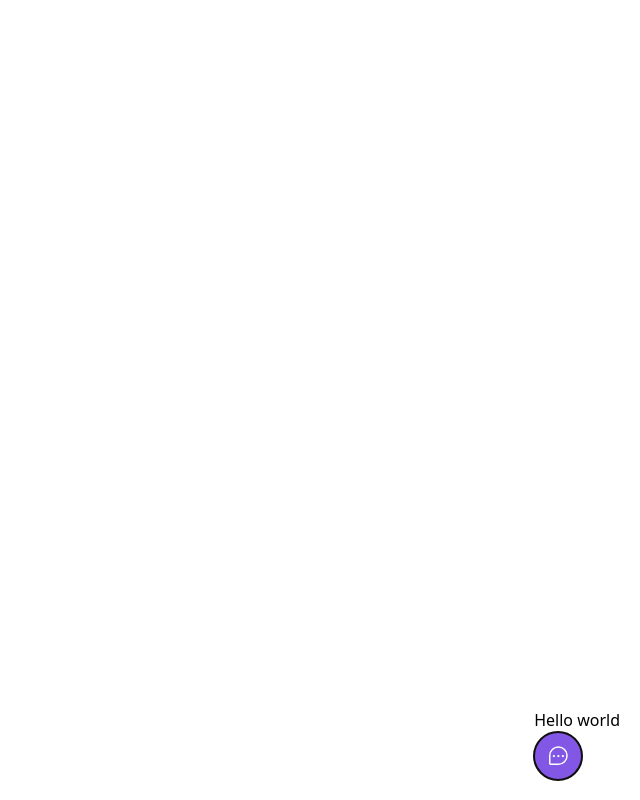
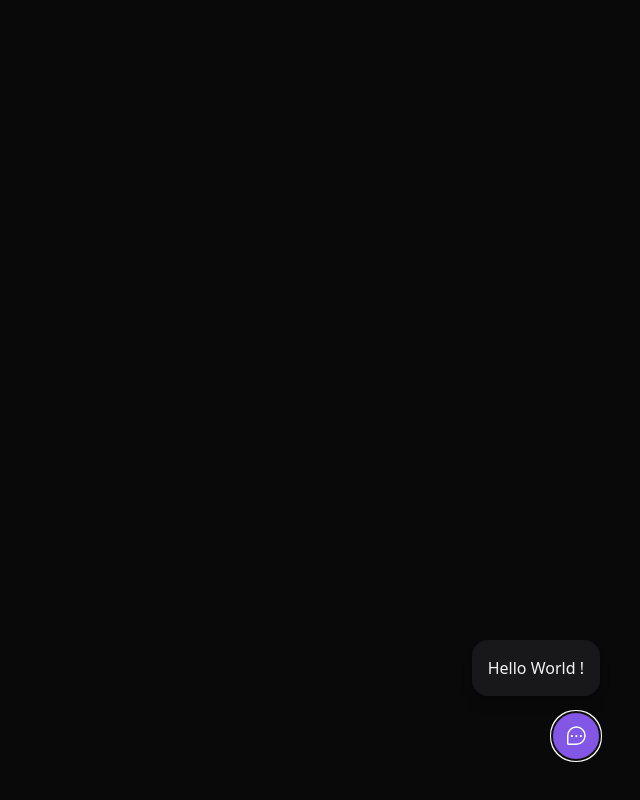
Before and after one commit to andreza21-web/NLW_Web_FeedBack_Widget, a React (Vite) app: page / in a window 1280 px wide. Both pictures are taken after a click on the button "Feedback". Shown: the whole page, without its empty margins (640-1280 px from the left). Built offline with nearby package versions, Linux system fonts and the light colour scheme.

Commit message:
add widgetForm

```diff
--- a/src/components/Widget.tsx
+++ b/src/components/Widget.tsx
@@ -1,14 +1,17 @@
 import { ChatTeardropDots } from 'phosphor-react';
 import { Popover } from '@headlessui/react'
+import { WidgetForm } from './WidgetForm';
 
 export function Widget() {
 
     return (
-        <Popover className="absolute bottom-5 right-5">
+        <Popover className="absolute bottom-4 right-4 md:bottom-10 md:right-10 flex flex-col items-end ">
 
-           <Popover.Panel>Hello world</Popover.Panel>
+            <Popover.Panel>
+                <WidgetForm />
+            </Popover.Panel>
 
-            <Popover.Button  className='bg-brand-500 rounded-full px-3 h-12 text-white flex items-center group'>
+            <Popover.Button className='bg-brand-500 rounded-full px-3 h-12 text-white flex items-center group'>
                 <ChatTeardropDots className='w-6 h-6' />
 
                 <span className='max-w-0 overflow-hidden group-hover:max-w-xs transition-all duration-500 ease-linear'>
--- /dev/null
+++ b/src/components/WidgetForm.tsx
@@ -0,0 +1,7 @@
+export function WidgetForm() {
+    return (
+        <div className="bg-zinc-900 p-4 relative rounded-2xl mb-4  flex flex-col items-center shadow-lg w-[cal(100vw-2rem)] md:w-auto" >
+            Hello World !
+        </div>
+    );
+}
--- a/src/global.css
+++ b/src/global.css
@@ -1,3 +1,7 @@
 @tailwind base;
 @tailwind components;
 @tailwind utilities;
+
+body{
+    @apply bg-[#09090A] text-zinc-100
+}
```
